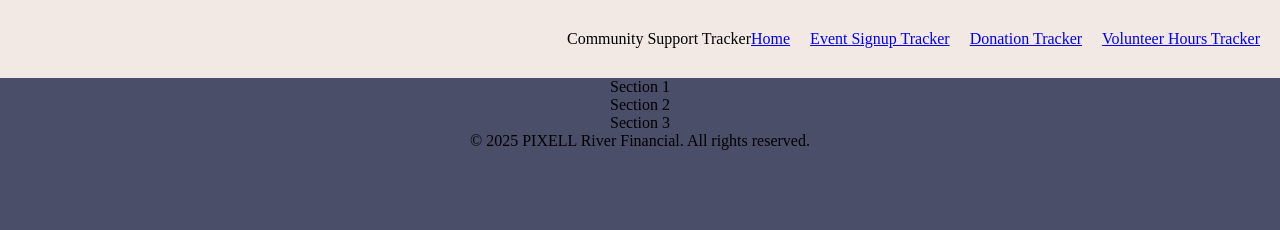
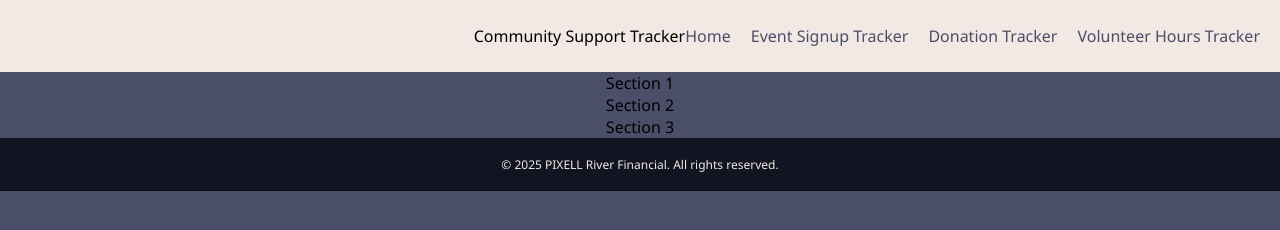
Before and after one commit to tjohnson-rrc/community-support-tracker, a website: page index.html in a window 1280 px wide. Drawn offline with Linux system fonts and the light colour scheme.

Commit message:
Made updates to landing page CSS

```diff
--- a/templates/template-styles.css
+++ b/templates/template-styles.css
@@ -1,23 +1,54 @@
 /* CSS CAN BE EDITED PER PAGE BASED ON WHAT WORKS FOR YOU :) */
+
 
  header {
   width: 100%;
   background-color: #F2E9E4;
-  padding: 30px 0;
+  padding: 25px 0;
   display: flex;
   justify-content: flex-end;
   align-items: center;
 }
 
+footer {
+  width: 100%;
+  background-color: #111521;
+  padding: 18px 0;
+  display: flex;
+  justify-content: center;
+  color: #F2E9E4;
+  font-size: 12px;
+}
+
+form#communityLanding {
+  flex: 1;
+  width: 100%;
+}
+
+html, body {
+  height:100%;
+  margin:0;
+}
+
 body {
-font-family: 'Segoe UI, Tahoma, Geneva, Verdana, sans-serif';
+  font-family: 'Segoe UI', Tahoma, Geneva, Verdana, sans-serif;
   background-color: #4A4E69;
+  margin: 200px auto;
   min-height: 100vh;
   display: flex;
   flex-direction: column;
   align-items: center;
   padding: 0%;
   margin: 0%;
+}
+
+/*Navigation ruleset */
+.nav-links a:link {
+  color: #4A4E69;
+  text-decoration: none;
+  justify-content: flex-end;
+  align-items: center;
+
 }
 
 .nav-bar {
@@ -31,3 +62,18 @@ list-style: none;
     margin: 0;
     padding: 0;
 }
+
+
+
+/*
+.nav-bar {
+margin-right: 20px;
+}
+
+.nav-links {
+list-style: none;
+  display: flex;
+  gap: 20px;
+  margin: 0;
+  padding: 0;
+} */
```
Lines whose indentation alone changed are shown as unchanged.
